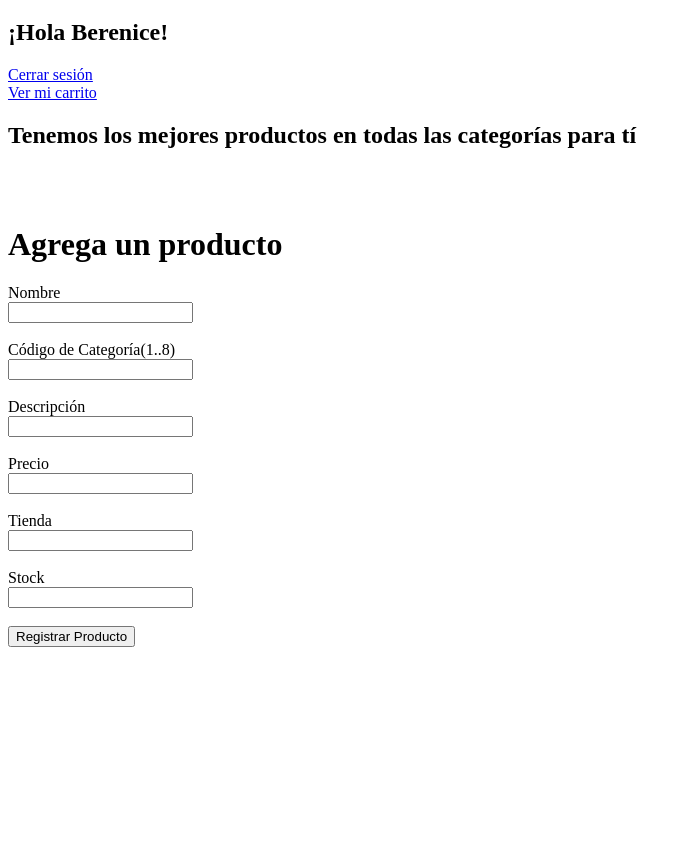
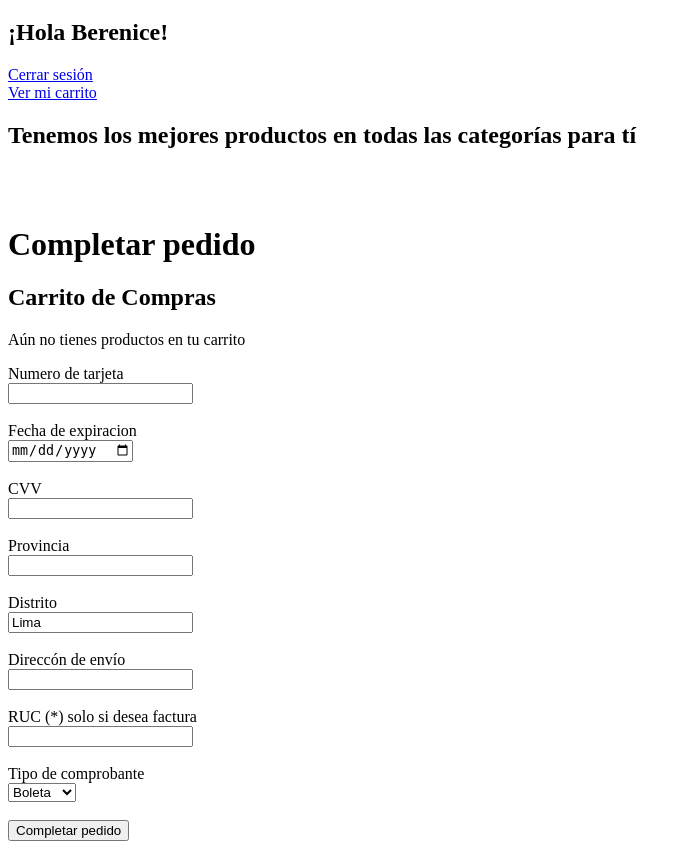
Before and after one commit to AdonisVentocillaSanchez/valentina, a Flask app: page /pedido in a window 1280 px wide. Shown: the part 203-1052 px from the top of the page, without its empty margins (0-690 px from the left). Before the commit the page ends 850 px from the top, so only its background shows below. Run offline with Flask 2, Linux system fonts and the light colour scheme; a user stored in the database is signed in; data comes from the database, SQL or seed files in the repository; both versions use the stored data as it was after the commit.

Commit message:
Update pagarCarrito

```diff
--- a/app.py
+++ b/app.py
@@ -230,6 +230,9 @@ def view_cart():
 @login_required
 def registrarPedido():
 
+    userid = session["user_id"]
+    carrito_list = Ccarrito.listar_carrito(id_user=userid)
+    carritoid = carrito_list[0][0]
     if request.method == "POST":
         provincia = request.form["provincia"]
         direccion = request.form["direccion"]
@@ -239,16 +242,34 @@ def registrarPedido():
         tarjeta = request.form["tarjeta"]
         expiracion = request.form["direccion"]
         cvv = request.form["cvv"]
+        estado = "pagado"
+        repartidor = "Motorizado 1"
+        metodo = "tarjeta"
+        dir_envio = provincia+" / "+distrito+" / "+direccion
+        tarifa = 10
+        if distrito!="Lima":
+            tarifa = 15
 
+        Pedid = Pedido(
+            estado=estado,
+            repartidor=repartidor,
+            tipo_comprobante=comprobante,
+            metodo_pago=metodo,
+            direccion_envio=dir_envio,
+            area_reparto=distrito,
+            tarifa_envio=tarifa
+        )
 
+        result = Pedid.generar(id_user=userid, id_cart=carritoid)
 
-        if 1:
-            return redirect("/")
+        if result:
+            message = 'Se ha completado tu compra'
+            return render_template('users/registerPedido.html', message=message)
         else:
             error = 'No se ha podido pocesar tu compra'
-            return render_template('users/registerPedido.html', error=error)
+            return render_template('users/registerPedido.html', carrito_list = carrito_list, error=error)
 
-    return render_template('users/registerProduct.html')
+    return render_template('users/registerPedido.html', carrito_list = carrito_list)
 
 if __name__ == "__main__":
     app.secret_key = "clave_super_ultra_secreta"
--- a/templates/users/carrito_detail.html
+++ b/templates/users/carrito_detail.html
@@ -14,7 +14,7 @@
     <div>
         <p>Cantidad de productos: {{prod[3]}} </p>
         <p>Costo total: {{prod[2]}}</p>
-        <!-- <a href="{{ url_for('product_detail', id_producto = product[0]) }}">Ver producto</a> -->
+        <a href="{{ url_for('registrarPedido') }}">Efectuar compra</a><br>
     </div>
     {% endfor %}
     {% else %}
@@ -23,7 +23,6 @@
     </div>
     {% endif %}
 
-
 <!-- Footer -->
 {% include '/layouts/footer.html' %}
 {% endblock %}
--- a/templates/users/registerPedido.html
+++ b/templates/users/registerPedido.html
@@ -11,7 +11,25 @@
   <h3 style="color:Tomato;">{{error}}</h3>
 {% endif %}
 
+<!-- Detalle del producto-->
+<h2>Carrito de Compras</h2>
+{% if product %}
+{% for prod in product %}
+<div>
+    <p>Cantidad de productos: {{prod[3]}} </p>
+    <p>Costo total: {{prod[2]}}</p>
+    <!-- <a href="{{ url_for('product_detail', id_producto = product[0]) }}">Ver producto</a> -->
+</div>
+{% endfor %}
+{% else %}
+<div>
+    <p>Aún no tienes productos en tu carrito</p>
+</div>
+{% endif %}
 
+{% if message %}
+<h3 style="color:Tomato;">{{message}}</h3>
+{% else %}
 <!--Formulario de registro -->
 <form role="form" id="registerPedido", method="post">
     <!-- Input de ntarjeta -->
@@ -28,7 +46,7 @@
     <input id="provincia" type="text" name="provincia"><br><br>
     <!-- Input de distrito -->
     <label for="distrito">Distrito</label><br>
-    <input id="descripcion" type="text" name="descripcion"><br><br>
+    <input id="distrito" type="text" name="distrito" value="Lima"><br><br>
     <!-- Input de direccion -->
     <label for="direccion">Direccón de envío</label><br>
     <input id="direccion" type="text" name="direccion"><br><br>
@@ -43,5 +61,6 @@
     </select><br><br>
     <button type="submit">Completar pedido</button>
 </form>
+{% endif %}
 
 {% endblock %}
```
Also changed, not shown: models/pedido.py (+22 -2 lines), data/Proyecto_Linio.db.
